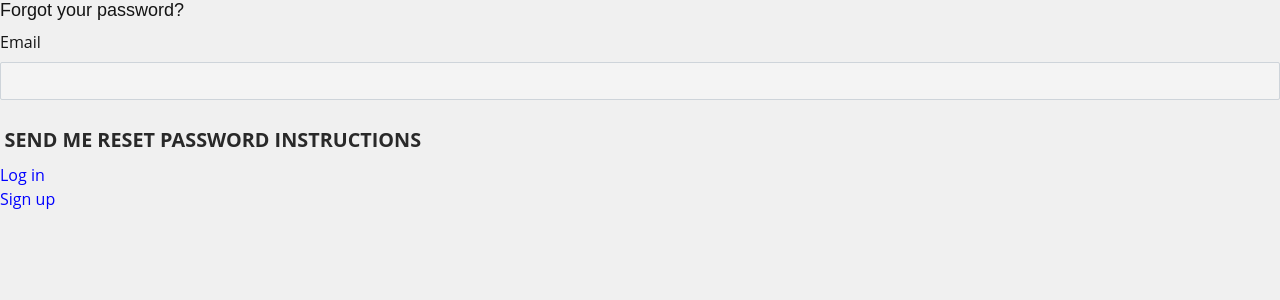
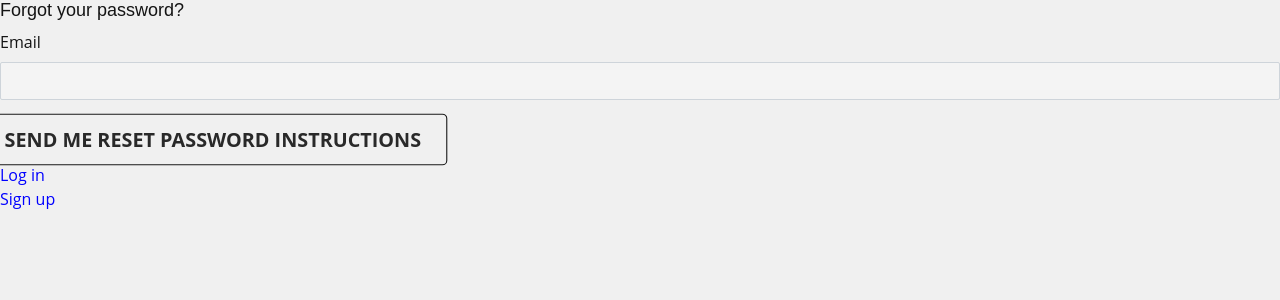
Before and after one commit to JanPeterLeWebdeveloper/webbusinesscreator, a Rails app: page /users/password/new in a window 1280 px wide, with the pointer over the restyled element. Shown: the part 66-366 px from the top of the page. Run offline with Rails 7, Linux system fonts and the light colour scheme; style sheets or scripts are compiled from the project's sources; some libraries are stand-ins or nearby versions.

Commit message:
new beginning

```diff
--- a/app/assets/stylesheets/components/button.scss
+++ b/app/assets/stylesheets/components/button.scss
@@ -24,4 +24,5 @@
   -webkit-transform: scale(1.1);
           transform: scale(1.1);
   opacity: .9;
+  border-color: black;
 }
```
